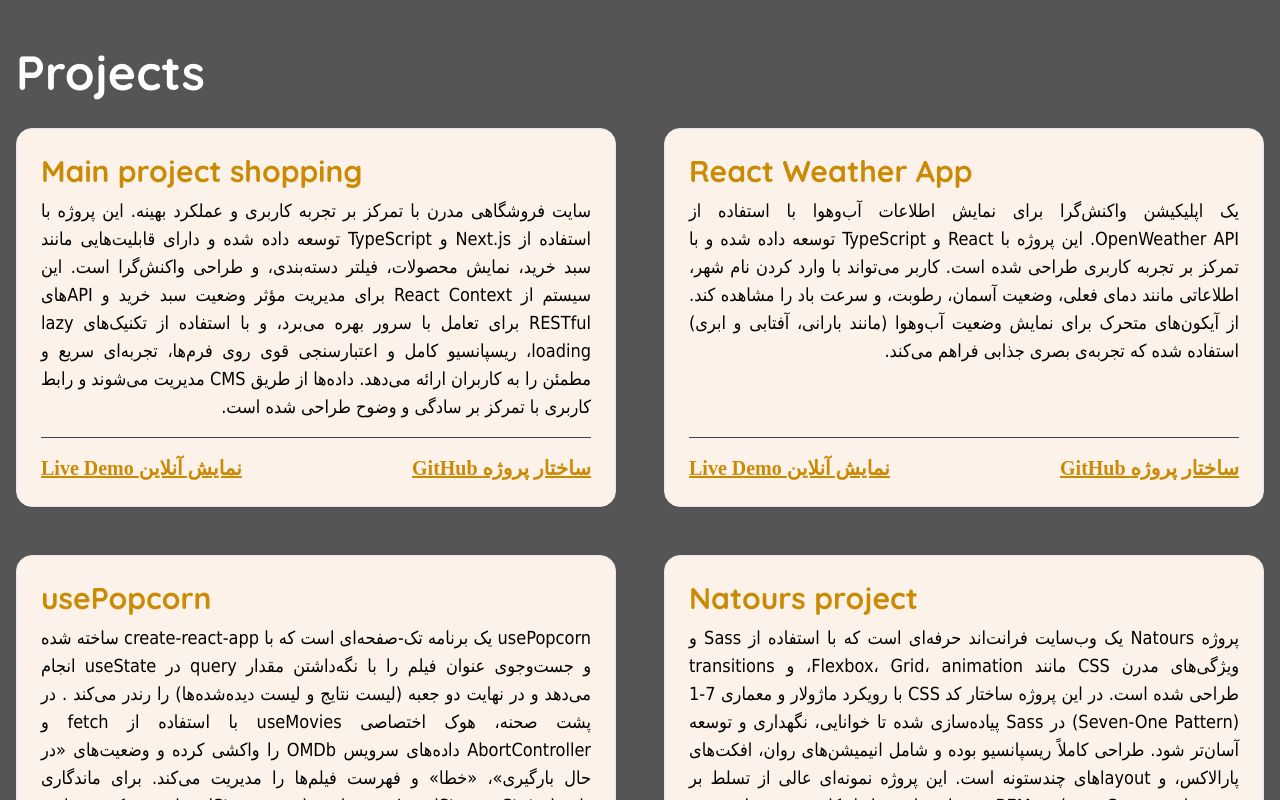
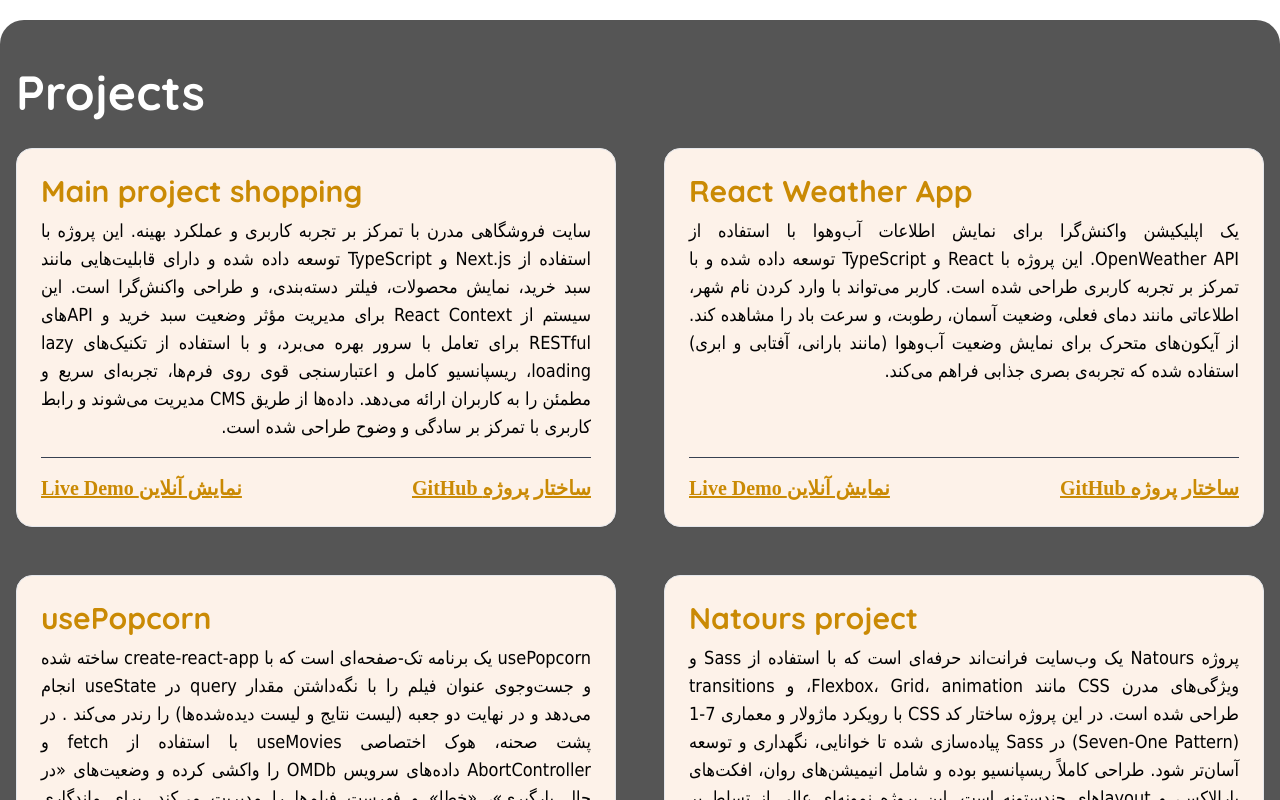
Before and after one commit to omidsdgi/my-portfolio, a Next.js app: page /projectspage in a window 1280 px wide. Shown: the top 800 px of the page. Built offline with nearby package versions, Linux system fonts and the light colour scheme.

Commit message:
add dark mode support with toggle button and system class handling

```diff
--- a/package.json
+++ b/package.json
@@ -11,6 +11,7 @@
   "dependencies": {
     "lucide-react": "^0.525.0",
     "next": "15.1.6",
+    "next-themes": "^0.4.6",
     "react": "^19.0.0",
     "react-dom": "^19.0.0"
   },
--- a/src/components/layout/Navbar.tsx
+++ b/src/components/layout/Navbar.tsx
@@ -1,6 +1,7 @@
 import { useState } from "react";
 import Link from "next/link";
 import { Menu, X } from "lucide-react";
+import ThemeToggle from "@/components/ui/ThemeToggles";
 
 const navItems = [
     { href: "#about", label: "درباره من" },
@@ -14,15 +15,17 @@ export default function Navbar() {
 
     return (
         <header
-            className="sticky top-0 z-50 bg-background/70 dark:bg-background/40 backdrop-blur shadow-md transition-shadow duration-300">
+            className="sticky top-0 z-50 dark:bg-background/40 backdrop-blur shadow-md transition-shadow duration-300">
+            <li className="md:ml-4">
+                <ThemeToggle/>
+            </li>
+
             <nav className="mx-auto max-w-5xl px-4">
                 <div className="flex items-center justify-between h-16">
-                    {/* Brand / Logo */}
                     <Link href="/" className="text-2xl font-bold tracking-tight  text-yellow-600 dark:text-yellow-400">
                         OMID.developer
                     </Link>
 
-                    {/* Desktop navigation */}
                     <ul className="hidden md:flex items-center gap-8 text-lg font-tahoma font-medium">
                         {navItems.map((item) => (
                             <li key={item.href}>
@@ -34,18 +37,7 @@ export default function Navbar() {
                                 </Link>
                             </li>
                         ))}
-                        {/*<li>*/}
-                        {/*    <a*/}
-                        {/*        href="/resume.pdf"*/}
-                        {/*        target="_blank"*/}
-                        {/*        className="rounded-lg border border-yellow-500 dark:border-yellow-400 px-4 py-2 text-yellow-600 dark:text-yellow-400 hover:bg-yellow-500 dark:hover:bg-yellow-400 hover:text-background dark:hover:text-background transition-colors duration-200 focus-visible:outline-none focus-visible:ring-2 focus-visible:ring-yellow-500"*/}
-                        {/*    >*/}
-                        {/*        رزومه من*/}
-                        {/*    </a>*/}
-                        {/*</li>*/}
                     </ul>
-
-                    {/* Mobile burger icon */}
                     <button
                         aria-label="Toggle Menu"
                         onClick={() => setIsOpen((prev) => !prev)}
@@ -57,28 +49,19 @@ export default function Navbar() {
 
                 {/* Mobile dropdown menu */}
                 {isOpen && (
-                    <ul className="md:hidden flex flex-col gap-4 pb-6 animate-fade-in">
+                    <ul className="md:hidden  flex flex-col gap-4 pb-6 animate-fade-in">
                         {navItems.map((item) => (
                             <li key={item.href}>
                                 <Link
                                     href={item.href}
-                                    className="block py-1 text-sm font-medium hover:text-yellow-500 dark:hover:text-yellow-300 transition-colors focus-visible:outline-none focus-visible:ring-2 focus-visible:ring-yellow-500 rounded-lg"
+                                    className="block py-1 text-xl font-medium hover:text-yellow-500 dark:hover:text-yellow-300 transition-colors focus-visible:outline-none focus-visible:ring-2 focus-visible:ring-yellow-500 rounded-lg"
                                     onClick={() => setIsOpen(false)}
                                 >
                                     {item.label}
                                 </Link>
                             </li>
                         ))}
-                        <li>
-                            <a
-                                href="/resume.pdf"
-                                target="_blank"
-                                onClick={() => setIsOpen(false)}
-                                className="block rounded-lg border border-yellow-500 dark:border-yellow-400 px-4 py-2 text-yellow-600 dark:text-yellow-400 hover:bg-yellow-500 dark:hover:bg-yellow-400 hover:text-background dark:hover:text-background transition-colors focus-visible:outline-none focus-visible:ring-2 focus-visible:ring-yellow-500"
-                            >
-                                رزومه من
-                            </a>
-                        </li>
+
                     </ul>
                 )}
             </nav>
--- /dev/null
+++ b/src/components/ui/ThemeToggles.tsx
@@ -0,0 +1,26 @@
+import { useTheme } from 'next-themes';
+import { Sun, Moon } from 'lucide-react';
+import { useEffect, useState } from 'react';
+
+export default function ThemeToggle() {
+    const { theme, setTheme } = useTheme();
+    const [mounted, setMounted] = useState(false);
+
+    // این مرحله برای جلوگیری از mismatch در SSR ضروری است
+    useEffect(() => setMounted(true), []);
+
+    if (!mounted) return null; // صبر می‌کنیم تا کلاینت آماده شود
+
+    const isDark = theme === 'dark';
+    const Icon = isDark ? Sun : Moon;
+
+    return (
+        <button
+            onClick={() => setTheme(isDark ? 'light' : 'dark')}
+            className="p-2 rounded-full transition hover:scale-110
+                 bg-foreground text-background dark:bg-background dark:text-foreground"
+        >
+            <Icon className="w-5 h-5" />
+        </button>
+    );
+}
--- /dev/null
+++ b/src/hooks/useTheme.ts
@@ -0,0 +1,18 @@
+import { useEffect, useState } from 'react';
+
+type Theme = 'light' | 'dark';
+
+export default function useTheme() {
+    const [theme, setTheme] = useState<Theme>(() =>
+        (typeof window !== 'undefined' && (localStorage.getItem('theme') as Theme)) || 'light',);
+
+    useEffect(() => {
+        const root = document.documentElement;
+        root.classList.remove(theme === 'light' ? 'dark' : 'light');
+        root.classList.add(theme);
+        localStorage.setItem('theme', theme);
+    }, [theme]);
+
+    const toggle = () => setTheme((t) => (t === 'light' ? 'dark' : 'light'));
+    return { theme, toggle };
+}
--- a/src/pages/_app.tsx
+++ b/src/pages/_app.tsx
@@ -1,6 +1,8 @@
 import "@/styles/globals.css";
 import type { AppProps } from "next/app";
 import {Lato, Quicksand} from "next/font/google";
+import theme from "tailwindcss/defaultTheme";
+import {ThemeProvider} from "next-themes";
 
 const quicksand=Quicksand({
     subsets:['latin'],
@@ -17,8 +19,10 @@ const lato=Lato({
 
 export default function App({ Component, pageProps }: AppProps) {
     return(
+        <ThemeProvider attribute={"class"} defaultTheme="light" enableSystem={false}>
         <div className={`${quicksand.variable} ${lato.variable} `}>
             <Component {...pageProps} />;
         </div>
+        </ThemeProvider>
     )
 }
--- a/src/pages/_document.tsx
+++ b/src/pages/_document.tsx
@@ -2,12 +2,14 @@ import { Html, Head, Main, NextScript } from "next/document";
 
 export default function Document() {
   return (
-    <Html lang="en">
-      <Head />
-      <body className="antialiased">
-        <Main />
-        <NextScript />
-      </body>
-    </Html>
+      <Html lang="en" className="light">
+          <Head>
+          <meta name="viewport" content="width=device-width, initial-scale=1"/>
+          </Head>
+          <body className="antialiased">
+          <Main/>
+          <NextScript/>
+          </body>
+      </Html>
   );
 }
--- a/src/pages/projectspage.tsx
+++ b/src/pages/projectspage.tsx
@@ -5,7 +5,7 @@ import Link from "next/link";
 
 export default function ProjectsPage() {
     return (
-        <main className="max-w-7xl bg-[#555555]  mx-auto px-4 py-12">
+        <main className="max-w-7xl bg-[#555555] mt-5 rounded-3xl mx-auto px-4 py-12">
             <h1 className="text-5xl text-white font-quicksand font-bold mb-8 dark:text-yellow-300" >Projects</h1>
 
             <div className="grid md:grid-cols-2 gap-12 ">
--- a/src/styles/globals.css
+++ b/src/styles/globals.css
@@ -14,8 +14,24 @@
   }
 }
 
+html.light {
+  --background: var(--background-light);
+  --foreground: var(--foreground-light);
+}
+
+html.dark {
+  --background: var(--background-dark);
+  --foreground: var(--foreground-dark);
+}
+
 body {
   color: var(--foreground);
   background: var(--background);
   font-family: Arial, Helvetica, sans-serif;
 }
+.bg-surface {
+  background: var(--background);
+}
+.text-primary {
+  color: var(--foreground);
+}
--- a/tailwind.config.ts
+++ b/tailwind.config.ts
@@ -6,6 +6,7 @@ const config = {
         "./src/components/**/*.{js,ts,jsx,tsx,mdx}",
         "./src/app/**/*.{js,ts,jsx,tsx,mdx}",
     ],
+    darkMode: 'class',
     theme: {
         extend: {
             colors: {
```
